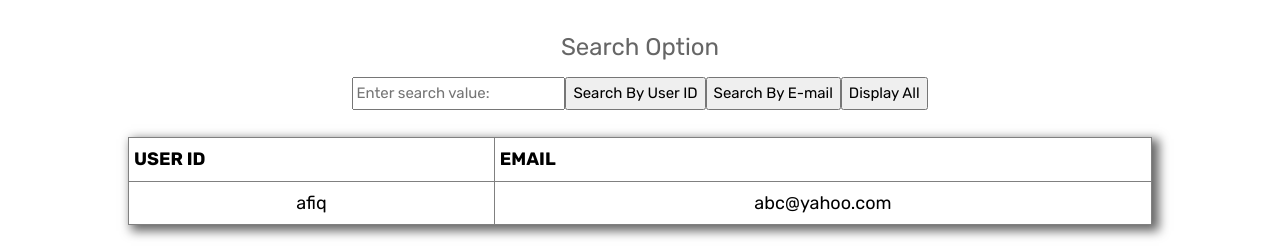
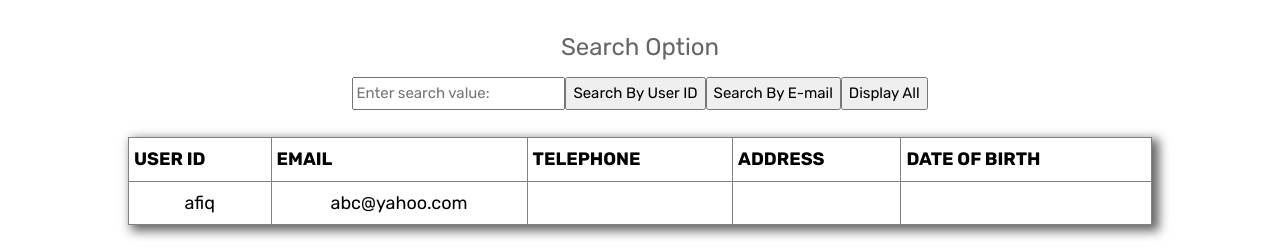
Before and after one commit to MUHAMMADARSHADBAHARUDDIN/DOOKIFOS, a PHP site: page /admin/view_customer.php in a window 1280 px wide. Shown: the part 447-697 px from the top of the page. Run offline with PHP 8.4, Linux system fonts and the light colour scheme; a user stored in the database is signed in; data comes from the database, SQL or seed files in the repository; data that the repository does not hold is empty.

Commit message:
Update view_customer.php

```diff
--- a/admin/view_customer.php
+++ b/admin/view_customer.php
@@ -75,6 +75,9 @@
 
 				<th>USER ID</th>
 				<th>EMAIL</th>
+				<th>TELEPHONE</th>
+				<th>ADDRESS</th>
+				<th>DATE OF BIRTH</th>
 
 			</tr>
 			<?php
@@ -87,6 +90,9 @@
 
 				<td><?php echo $s['userid']; ?></td>
 				<td><?php echo $s['email']; ?></td>
+				<td><?php echo $s['tel']; ?></td>
+				<td><?php echo $s['address']; ?></td>
+				<td><?php echo $s['date']; ?></td>
 
 			</tr>
 		<?php
```
